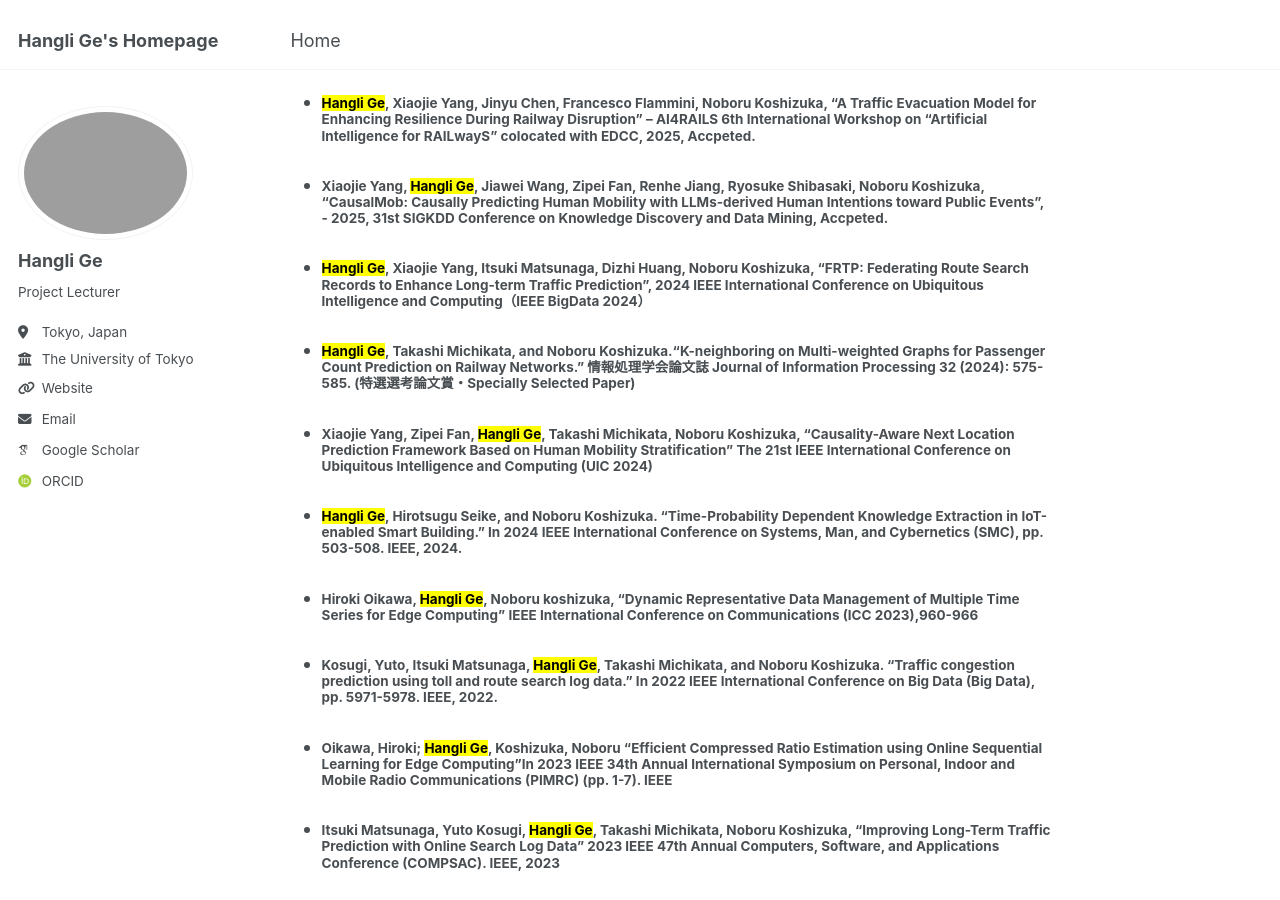
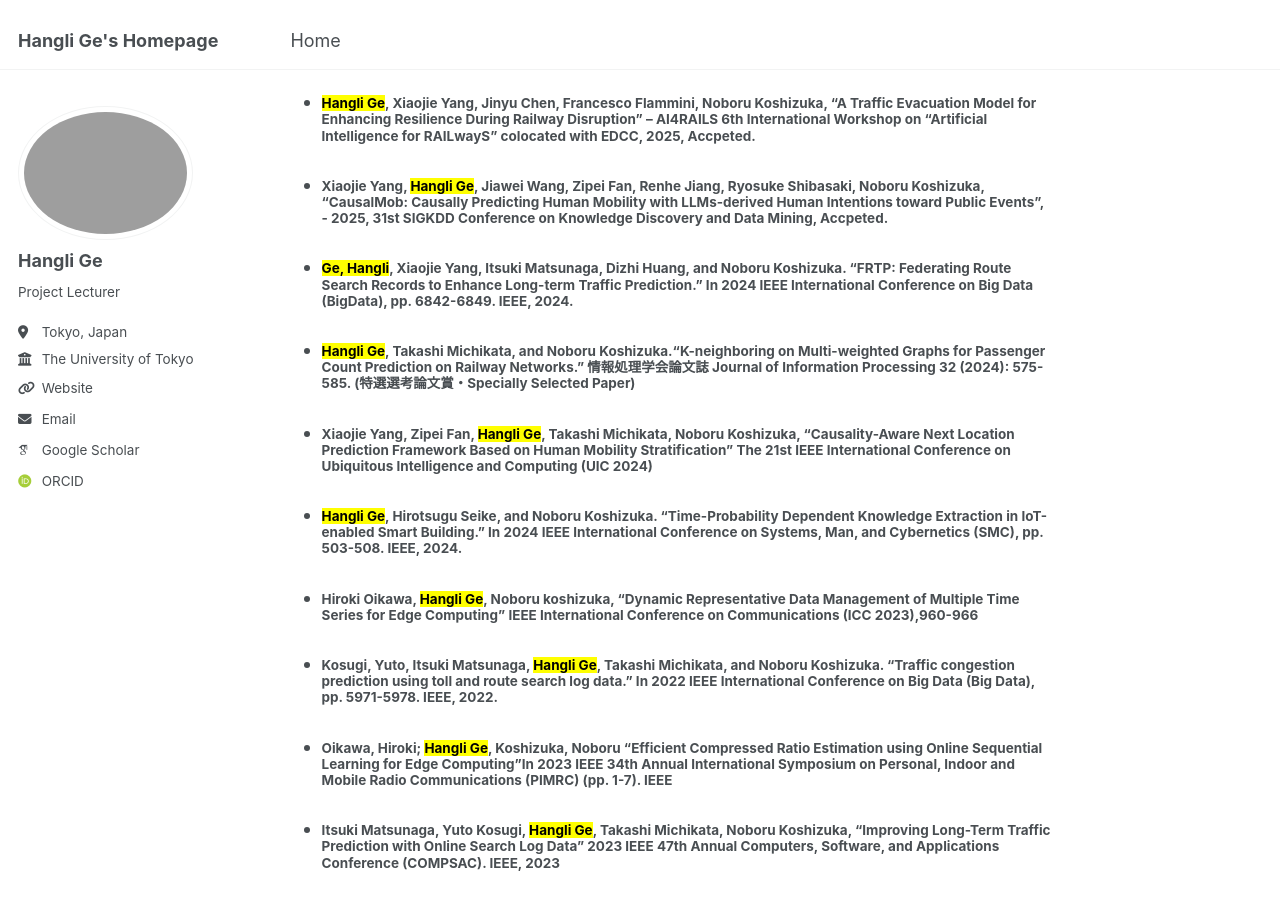
Before and after one commit to christie888/christie888.github.io, a Jekyll site: the page built from _pages/about.md, in a window 1280 px wide and 900 px high, scrolled down 1388 px. Built offline with Jekyll 4.4.1, drawn with Linux system fonts in a browser that asks for light colours; some web fonts are replaced.

Commit message:
Update about.md

```diff
--- a/_pages/about.md
+++ b/_pages/about.md
@@ -31,7 +31,7 @@ My name is  Hangli Ge (葛杭丽 | 葛杭麗). I am currently a Project Lecturer
 More Publications 👉 [Google Scholar](https://scholar.google.com/citations?user=8lFqJGMAAAAJ&hl=en)
 * #####  <mark>Hangli Ge</mark>, Xiaojie Yang, Jinyu Chen, Francesco Flammini, Noboru Koshizuka, **"A Traffic Evacuation Model for Enhancing Resilience During Railway Disruption"** – AI4RAILS 6th International Workshop on “Artificial Intelligence for RAILwayS” colocated with EDCC, 2025, Accpeted.
 * ##### Xiaojie Yang,  <mark>Hangli Ge</mark>, Jiawei Wang, Zipei Fan, Renhe Jiang, Ryosuke Shibasaki, Noboru Koshizuka, **"CausalMob: Causally Predicting Human Mobility with LLMs-derived Human Intentions toward Public Events"**, - 2025, 31st SIGKDD Conference on Knowledge Discovery and Data Mining, Accpeted.
-* #####  <mark>Hangli Ge</mark>, Xiaojie Yang, Itsuki Matsunaga, Dizhi Huang, Noboru Koshizuka, **"FRTP: Federating Route Search Records to Enhance Long-term Traffic Prediction"**, 2024 IEEE International Conference on Ubiquitous Intelligence and Computing（IEEE BigData 2024）
+* #####  <mark>Ge, Hangli</mark>, Xiaojie Yang, Itsuki Matsunaga, Dizhi Huang, and Noboru Koshizuka.  **"FRTP: Federating Route Search Records to Enhance Long-term Traffic Prediction."** In 2024 IEEE International Conference on Big Data (BigData), pp. 6842-6849. IEEE, 2024.
 *  #####   <mark>Hangli Ge</mark>, Takashi Michikata, and Noboru Koshizuka.“K-neighboring on Multi-weighted Graphs for Passenger Count Prediction on Railway Networks.” 情報処理学会論文誌 Journal of Information Processing 32 (2024): 575-585. (特選選考論文賞・Specially Selected Paper)
 *  #####  Xiaojie Yang, Zipei Fan,  <mark>Hangli Ge</mark>, Takashi Michikata, Noboru Koshizuka, **"Causality-Aware Next Location Prediction Framework Based on Human Mobility Stratification"** The 21st IEEE International Conference on Ubiquitous Intelligence and Computing (UIC 2024)
 *  #####   <mark>Hangli Ge</mark>, Hirotsugu Seike, and Noboru Koshizuka. **"Time-Probability Dependent Knowledge Extraction in IoT-enabled Smart Building."** In 2024 IEEE International Conference on Systems, Man, and Cybernetics (SMC), pp. 503-508. IEEE, 2024.
```
